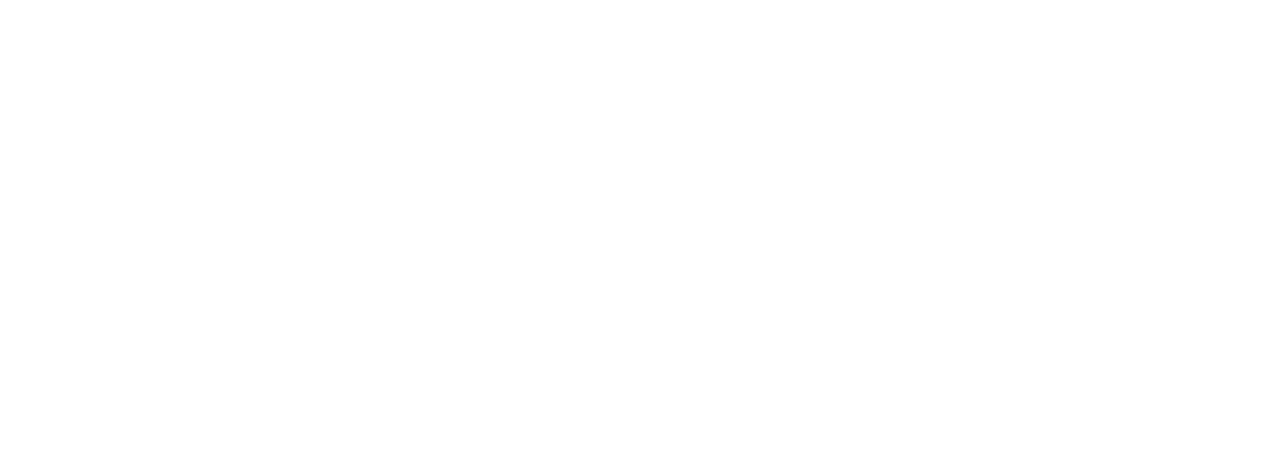
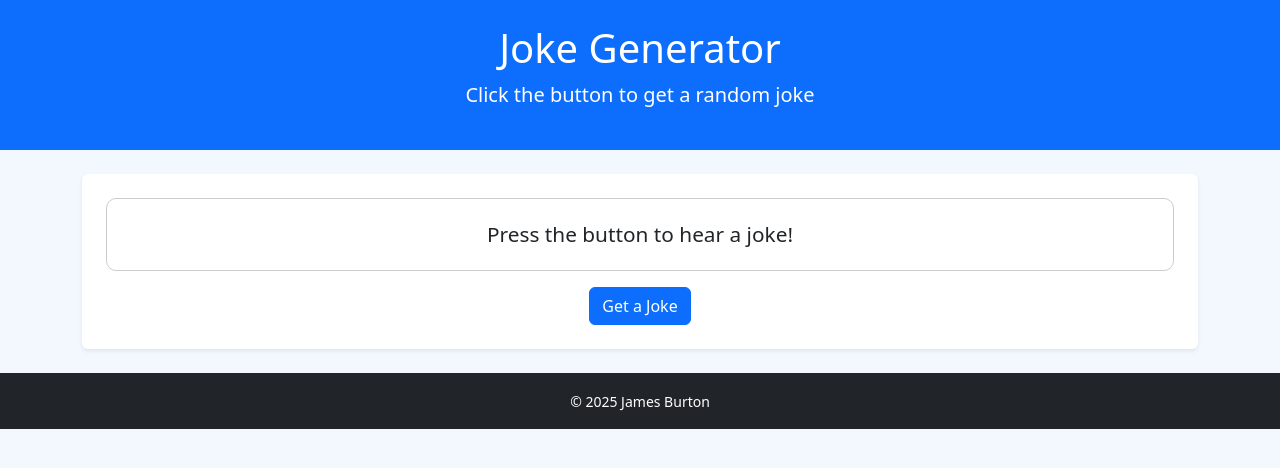
Before and after one commit to jamesdanielburton2003/jamesdanielburton.github.io, a plain HTML site: page joke.html in a window 1280 px wide. Drawn offline with nearby package versions, Linux system fonts and the light colour scheme.

Commit message:
Update joke.html

```diff
--- a/joke.html
+++ b/joke.html
@@ -1,75 +1,62 @@
-<!-- ==========================
+<!DOCTYPE html>
+<html lang="en">
+<head>
+    <meta charset="UTF-8">
+    <meta name="viewport" content="width=device-width, initial-scale=1.0">
+    <title>Joke Generator</title>
+    <link href="https://cdn.jsdelivr.net/npm/bootstrap@5.3.0/dist/css/bootstrap.min.css" rel="stylesheet">
+
+    <style>
+        body {
+            background: #f3f8ff;
+        }
+        #joke-box {
+            font-size: 1.3rem;
+            padding: 20px;
+            background: white;
+            border-radius: 10px;
+            border: 1px solid #ccc;
+        }
+    </style>
+</head>
+
+<body>
+
+<header class="bg-primary text-white py-4">
+    <div class="container text-center">
+        <h1>Joke Generator</h1>
+        <p class="lead">Click the button to get a random joke</p>
+    </div>
+</header>
+
+<main class="container my-4">
+
+    <div class="p-4 bg-white shadow-sm rounded text-center">
+        <div id="joke-box">Press the button to hear a joke!</div>
+
+        <button class="btn btn-primary mt-3" onclick="tellJoke()">Get a Joke</button>
+    </div>
+
+</main>
+
+<footer class="bg-dark text-white text-center py-3">
+    <small>&copy; 2025 James Burton</small>
+</footer>
+
 <script>
-// Joke generator app (self-contained). ~60 lines of JS for clarity.
-const jokes = [
-{setup: "Why did the volleyball player bring string to practice?", punchline: "To tie up the loose ends in their game."},
-{setup: "Why do programmers prefer dark mode?", punchline: "Because light attracts bugs."},
-{setup: "Why did the developer go broke?", punchline: "Because he used up all his cache."},
-{setup: "How do volleyball players talk to each other?", punchline: "They use short sets."},
-{setup: "What's a programmer's favorite place to hang out?", punchline: "The Foo Bar."},
-{setup: "Why did the server go to therapy?", punchline: "Too many requests."},
-{setup: "Why don't programmers like nature?", punchline: "It has too many bugs."},
-{setup: "How do you organize a space party?", punchline: "You planet."}
-];
+    const jokes = [
+        "Why do volleyball players make great friends? They’re always ready to set you up!",
+        "Why was the volleyball team bad at math? They couldn’t handle the four sets!",
+        "Why did the volleyball player bring string to the game? To tie up the score!",
+        "Why don’t volleyball players do well in school? Too many spikes!"
+    ];
 
-
-const setupEl = document.getElementById('setup');
-const punchEl = document.getElementById('punchline');
-const newBtn = document.getElementById('newJoke');
-const revBtn = document.getElementById('reveal');
-const shareBtn = document.getElementById('share');
-
-
-let current = null;
-
-
-function showJoke(j) {
-setupEl.textContent = j.setup;
-punchEl.textContent = '—— (hidden) ——';
-current = j;
-}
-
-
-function reveal() {
-if (!current) return;
-punchEl.textContent = current.punchline;
-}
-
-
-function randomJoke() {
-const i = Math.floor(Math.random() * jokes.length);
-return jokes[i];
-}
-
-
-newBtn.addEventListener('click', () => {
-const j = randomJoke();
-showJoke(j);
-});
-
-
-revBtn.addEventListener('click', () => {
-reveal();
-});
-
-
-shareBtn.addEventListener('click', async () => {
-if (!current) return;
-const text = `${current.setup} — ${current.punchline}`;
-try {
-await navigator.clipboard.writeText(text);
-shareBtn.textContent = 'Copied!';
-setTimeout(()=> shareBtn.textContent = 'Copy Joke', 1200);
-} catch(e) {
-alert('Copy failed — try manually selecting the text.');
-}
-});
-
-
-// initialize with one joke
-showJoke(randomJoke());
+    function tellJoke() {
+        const box = document.getElementById("joke-box");
+        const random = Math.floor(Math.random() * jokes.length);
+        box.textContent = jokes[random];
+    }
 </script>
-
 
 </body>
 </html>
```
